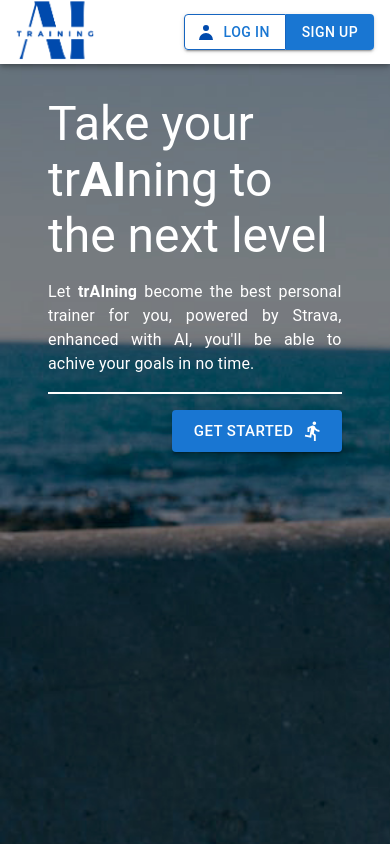
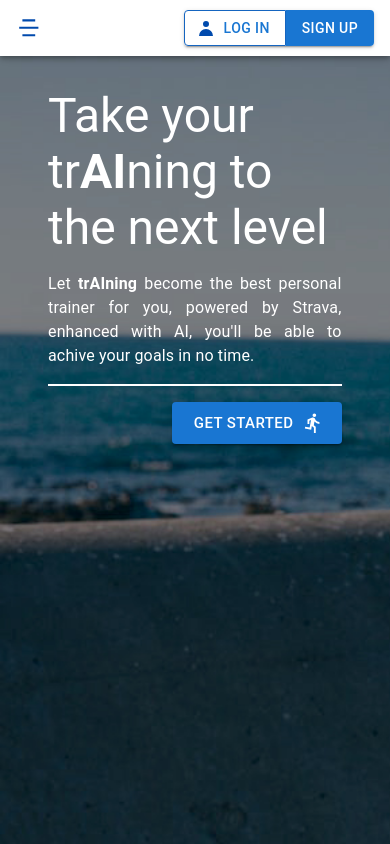
Before and after one commit to carmantegazza/running-app, a React (Create React App) app: page / in a window 390 px wide. Shown: the top 844 px of the page. Built offline with nearby package versions, Linux system fonts and the light colour scheme.

Commit message:
componetice el navbar, responsive ok, falta menu desplegable

```diff
--- a/package.json
+++ b/package.json
@@ -4,7 +4,6 @@
   "private": true,
   "dependencies": {
     "@mui/material": "^5.14.10",
-    "@mui/system": "^5.14.10",
     "@react-icons/all-files": "^4.1.0",
     "@testing-library/jest-dom": "^5.17.0",
     "@testing-library/react": "^13.4.0",
--- a/src/components/LoginCont/LoginCont.jsx
+++ b/src/components/LoginCont/LoginCont.jsx
@@ -1,11 +1,11 @@
 import { ButtonGroup, Button, Grid} from "@mui/material";
 import { HiUser } from "@react-icons/all-files/hi/HiUser";
-import { teal } from '@mui/material/colors';
 
 const LoginCont = () => {
 
     return (
-        <Grid container>
+        <Grid container
+                justifyContent='flex-end'>
             <ButtonGroup variant="contained" aria-label="button group">
                 <Button variant='outlined'
                         startIcon={<HiUser
--- a/src/components/NavBar/NavBar.css
+++ /dev/null
@@ -1,3 +0,0 @@
-.nav {
-    position: sticky;
-}
--- a/src/components/NavBar/NavBar.jsx
+++ b/src/components/NavBar/NavBar.jsx
@@ -1,50 +1,22 @@
 import React from 'react';
 import { useState } from 'react';
-import { Link } from 'react-router-dom'
-import { Box, AppBar, Container, Toolbar, Button } from '@mui/material';
+import { Box, AppBar, Container, Toolbar, Button} from '@mui/material';
 import LoginCont from '../LoginCont/LoginCont';
-import logo from '../../media/logo.png'
-import './NavBar.css'
+import NavBarMenu from '../NavBarMenu/NavBarMenu';
+import NavBarLogo from '../NavBarLogo/NavBarLogo';
+import NavBarNav from '../NavBarNav/NavBarNav';
+
 
 const NavBar = () => {
-
-  const pages = ['Routes', 'Athletes', 'News'];
-
-  const [anchorElNav, setAnchorElNav] = useState(null);
-
-  const handleOpenNavMenu = (event) => {
-    setAnchorElNav(event.currentTarget);
-  };
-
-  const handleCloseNavMenu = () => {
-    setAnchorElNav(null);
-  };
 
 return (
   <AppBar position='sticky' sx={{ backgroundColor: 'white' }}>
    <Container maxWidth="xl" >
     <Toolbar disableGutters sx= {{justifyContent: 'space-between'}}>
-     <Link to='/'><Box
-        component="img"
-        sx={{ height: 60 }}
-        alt="Logo"
-        src={logo}
-        paddingRight='1rem'>
-      </Box></Link>
-      <Box sx={{ flexGrow: 1, display: { xs: 'none', md: 'flex' }, gap: '1rem'}}>
-            {pages.map((page) => (
-              <Button
-                key={page}
-                onClick={handleCloseNavMenu}
-                sx={{ fontSize: '20px', my: 2, color: '#004aad', display: 'block' }}
-              >
-                {page}
-              </Button>
-            ))}
-          </Box>
-      <Box>
-        <LoginCont />
-      </Box>
+      <NavBarMenu />
+      <NavBarLogo />
+      <NavBarNav />
+      <LoginCont />
     </Toolbar>
   </Container>
 </AppBar>
--- /dev/null
+++ b/src/components/NavBarLogo/NavBarLogo.jsx
@@ -0,0 +1,18 @@
+import React from 'react'
+import { Link } from 'react-router-dom'
+import { Box } from '@mui/material'
+import logo from '../../media/logo.png'
+
+const NavBarLogo = () => {
+  return (
+    <Link to='/'><Box
+    component="img"
+    sx={{ display:{xs: 'none', md: 'flex'}, height: 60 }}
+    alt="Logo"
+    src={logo}
+    paddingRight='1rem'>
+  </Box></Link>
+  )
+}
+
+export default NavBarLogo
--- /dev/null
+++ b/src/components/NavBarMenu/NavBarMenu.jsx
@@ -0,0 +1,13 @@
+import { Box } from '@mui/material'
+import React from 'react'
+import { RiMenu5Fill } from '@react-icons/all-files/ri/RiMenu5Fill'
+
+const NavBarMenu = () => {
+  return (
+    <Box  sx={{ flexGrow: 1, display: { xs: 'flex', md: 'none' } }}>
+        <RiMenu5Fill fontSize='1.6rem' color='#004aad'/>
+    </Box>
+  )
+}
+
+export default NavBarMenu
--- /dev/null
+++ b/src/components/NavBarNav/NavBarNav.jsx
@@ -0,0 +1,34 @@
+import React from 'react'
+import { useState } from 'react';
+import { Box, Button } from '@mui/material'
+
+const NavBarNav = () => {
+
+    const pages = ['Routes', 'Athletes', 'News'];
+
+    const [anchorElNav, setAnchorElNav] = useState(null);
+
+    const handleOpenNavMenu = (event) => {
+      setAnchorElNav(event.currentTarget);
+    };
+
+    const handleCloseNavMenu = () => {
+      setAnchorElNav(null);
+    };
+
+  return (
+    <Box sx={{ flexGrow: 1, display: { xs: 'none', md: 'flex' }, gap: '1rem'}}>
+            {pages.map((page) => (
+              <Button
+                key={page}
+                onClick={handleCloseNavMenu}
+                sx={{ fontSize: '20px', my: 2, color: '#004aad', display: 'block' }}
+              >
+                {page}
+              </Button>
+            ))}
+          </Box>
+  )
+}
+
+export default NavBarNav
```
Also changed, not shown: 1 other file (tests, documents, lock files or other folders).
